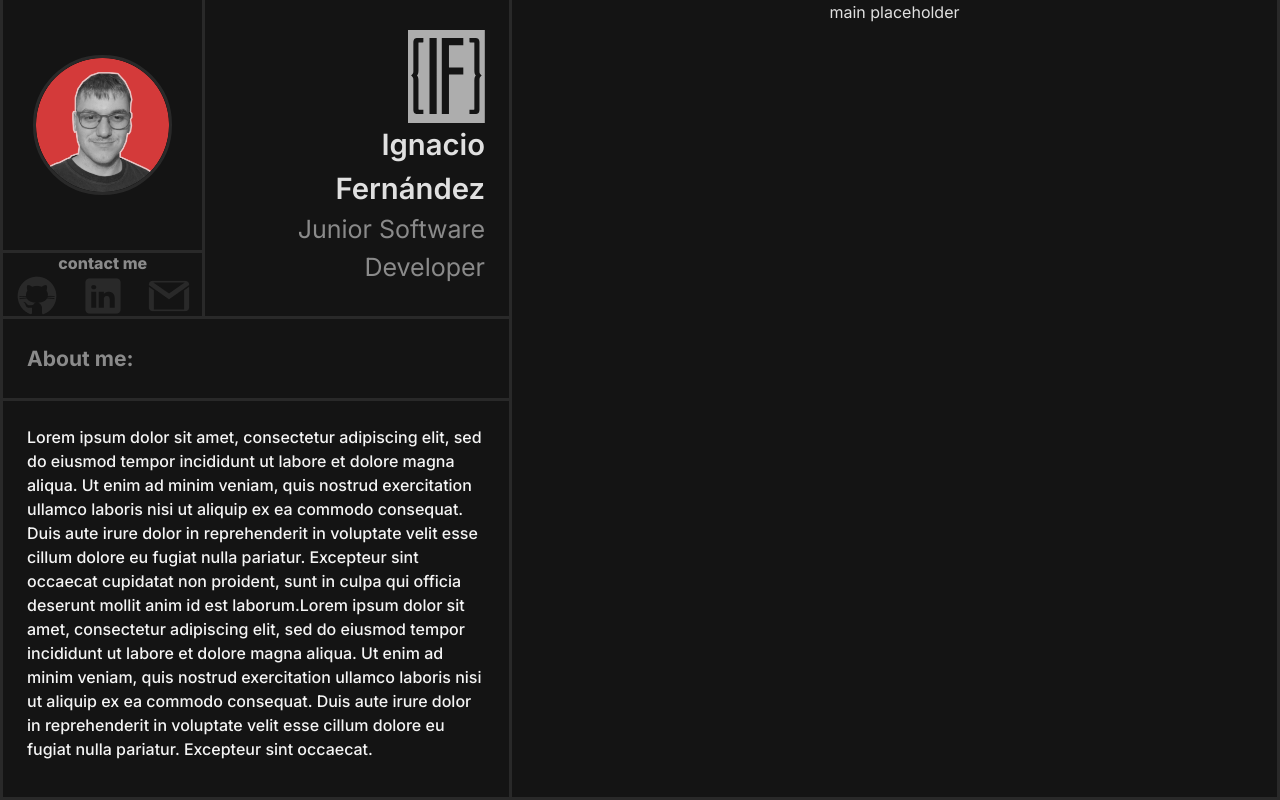
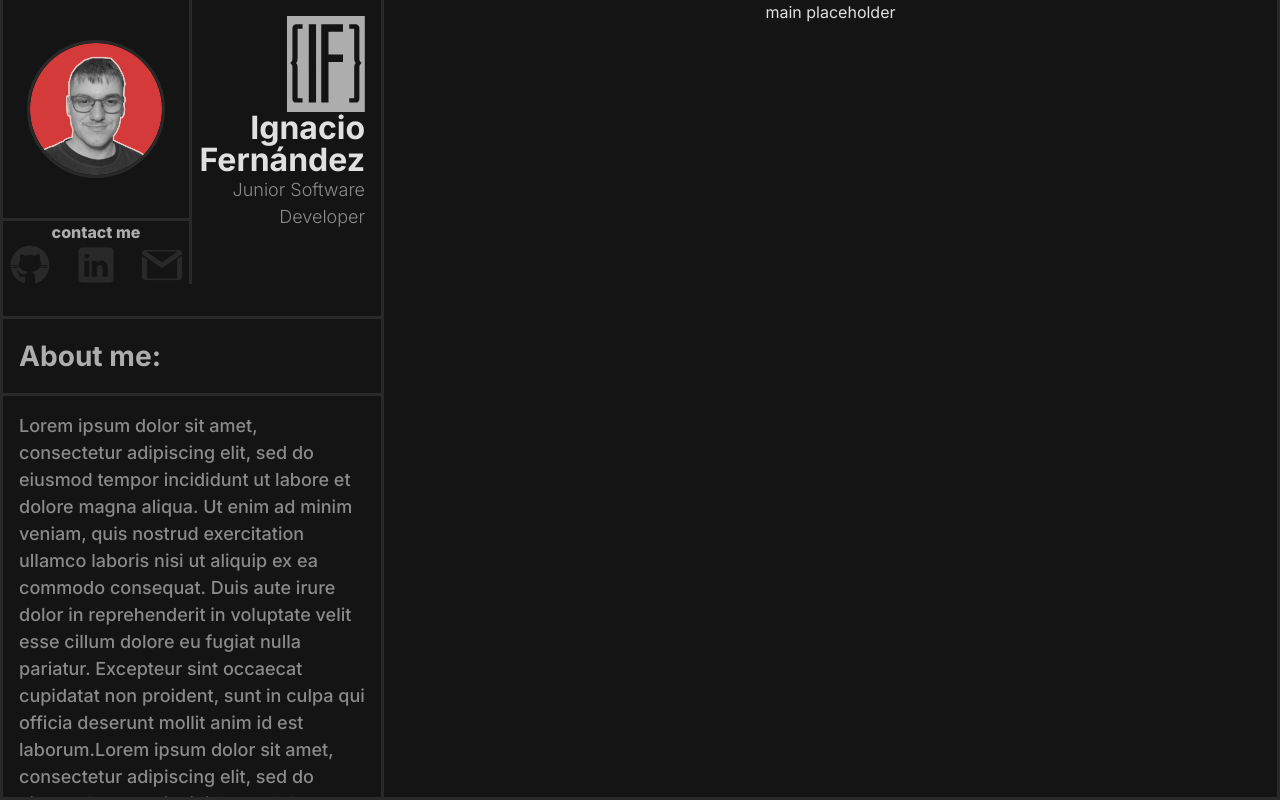
Before and after one commit to ignfer/portfolio, a React (Vite) app: page / in a window 1280 px wide. Built offline with nearby package versions, Linux system fonts and the light colour scheme.

Commit message:
Upload
- separated old code into new reusable components
- progress made with the header

```diff
--- a/src/App.css
+++ b/src/App.css
@@ -14,7 +14,7 @@
 }
 
 main{
-  width: 60%;
+  width: 70%;
   height: 100vh;
   max-width: 1500px;
   max-height: 2000px;
--- /dev/null
+++ b/src/components/AboutMeContent/AboutMeContent.css
@@ -0,0 +1,16 @@
+.about-me-content{
+  height: 100%;
+  box-sizing: border-box;
+  padding: 1rem;
+
+  overflow: scroll;
+
+  font-size: large;
+
+  text-align: left;
+}
+
+.about-me-content > p{
+  color:var(--dark-color-3);
+  font-weight: 500;
+}
--- /dev/null
+++ b/src/components/AboutMeContent/AboutMeContent.jsx
@@ -0,0 +1,18 @@
+import './AboutMeContent.css'
+export default function AboutMeContent(){
+  return(
+    <>
+      <section className='about-me-content'>
+          <p>Lorem ipsum dolor sit amet, consectetur adipiscing elit, sed do eiusmod tempor incididunt ut
+          labore et dolore magna aliqua. Ut enim ad minim veniam, quis nostrud exercitation ullamco
+          laboris nisi ut aliquip ex ea commodo consequat. Duis aute irure dolor in reprehenderit in
+          voluptate velit esse cillum dolore eu fugiat nulla pariatur. Excepteur sint occaecat cupidatat
+          non proident, sunt in culpa qui officia deserunt mollit anim id est laborum.Lorem ipsum dolor
+          sit amet, consectetur adipiscing elit, sed do eiusmod tempor incididunt ut labore et dolore magna
+          aliqua. Ut enim ad minim veniam, quis nostrud exercitation ullamco laboris nisi ut aliquip ex ea
+          commodo consequat. Duis aute irure dolor in reprehenderit in voluptate velit esse cillum dolore
+          eu fugiat nulla pariatur. Excepteur sint occaecat.</p>
+      </section>
+    </>
+  );
+}
--- /dev/null
+++ b/src/components/AboutMeHeader/AboutMeHeader.css
@@ -0,0 +1,14 @@
+.about-me-header{
+  width: 100%;
+
+  box-sizing: border-box;
+  border-bottom-style: solid;
+  border-width: var(--border-default-width);
+  border-color: var(--dark-color-1);
+
+  text-align: left;
+  padding: 1rem;
+
+  font-size:x-large;
+  color:var(--dark-color-2);
+}
--- /dev/null
+++ b/src/components/AboutMeHeader/AboutMeHeader.jsx
@@ -0,0 +1,10 @@
+import './AboutMeHeader.css'
+export default function AboutMeHeader(){
+  return(
+    <>
+      <section className='about-me-header'>
+          <h3> About me: </h3>
+      </section>
+    </>
+  );
+}
--- a/src/components/Header/Header.css
+++ b/src/components/Header/Header.css
@@ -1,7 +1,8 @@
 header{
-  width: 40%;
+  width: 30%;
+  max-width: 1000px;
+
   height: 100vh;
-  max-width: 1000px;
   max-height: 2000px;
 
   background-color: var(--dark-color-0);
@@ -26,42 +27,8 @@ header{
   border-color: var(--dark-color-1);
 }
 
-.header-title-section{
-  float:right;
-  width: 60%;
-  height: 100%;
-  text-align: right;
-  font-size: clamp(12px,25px,48px);
-
-
-  box-sizing: border-box;
-  padding: 1.5rem;
-
-  display: flex;
-  flex-direction: column;
-  justify-content: center;
-  align-items:end;
-
-  overflow: hidden;
-
-}
-
-.header-title-section > img{
-  width: 30%;
-  float:right;
-}
-
-.header-title-section > h4{
-  font-weight: 400;
-  color: var(--dark-color-2);
-}
-
-.header-title-section > h1{
-  font-weight:600;
-}
-
 .header-pfp-contact-section{
-  width: 40%;
+  width: 50%;
   height: 100%;
   float:left;
 }
@@ -77,34 +44,3 @@ header{
 
   overflow: hidden;
 }
-
-.about-me-header{
-  width: 100%;
-
-  box-sizing: border-box;
-  border-bottom-style: solid;
-  border-width: var(--border-default-width);
-  border-color: var(--dark-color-1);
-
-  text-align: left;
-  padding: 1.5rem;
-
-  font-size: large;
-
-  color:var(--dark-color-2);
-}
-
-.about-me-content{
-  height: 100%;
-  box-sizing: border-box;
-  padding: 1.5rem;
-
-  overflow: scroll;
-
-  text-align: left;
-}
-
-.about-me-content > p{
-  color:var(--dark-color-3);
-  font-weight: 500;
-}
--- a/src/components/Header/Header.jsx
+++ b/src/components/Header/Header.jsx
@@ -1,5 +1,8 @@
 import Contact from '../Contact/Contact.jsx';
 import ProfilePicture from '../ProfilePicture/ProfilePicture.jsx';
+import AboutMeHeader from '../AboutMeHeader/AboutMeHeader.jsx';
+import AboutMeContent from '../AboutMeContent/AboutMeContent.jsx';
+import Logo from '../Logo/Logo.jsx';
 
 import './Header.css'
 export default function Header(){
@@ -7,36 +10,16 @@ export default function Header(){
         <>
             <header>
                 <section className='header-info-section'>
-
                     <section className='header-pfp-contact-section'>
                         <ProfilePicture/>
                         <Contact/>
                     </section>
-
-                    <section className='header-title-section'>
-                        <img src={'../public/assets/svgs/IF_LOGO.svg'}></img>
-                        <h1>Ignacio<br></br>Fernández</h1>
-                        <h4>Junior Software<br></br>Developer</h4>
-                    </section>
-
+                    <Logo/>
                 </section>
 
                 <section className='header-about-me-section'>
-                    <section className='about-me-header'>
-                        <h3> About me: </h3>
-                    </section>
-
-                    <section className='about-me-content'>
-                        <p>Lorem ipsum dolor sit amet, consectetur adipiscing elit, sed do eiusmod tempor incididunt ut
-                            labore et dolore magna aliqua. Ut enim ad minim veniam, quis nostrud exercitation ullamco
-                             laboris nisi ut aliquip ex ea commodo consequat. Duis aute irure dolor in reprehenderit in
-                             voluptate velit esse cillum dolore eu fugiat nulla pariatur. Excepteur sint occaecat cupidatat
-                             non proident, sunt in culpa qui officia deserunt mollit anim id est laborum.Lorem ipsum dolor
-                             sit amet, consectetur adipiscing elit, sed do eiusmod tempor incididunt ut labore et dolore magna
-                             aliqua. Ut enim ad minim veniam, quis nostrud exercitation ullamco laboris nisi ut aliquip ex ea
-                             commodo consequat. Duis aute irure dolor in reprehenderit in voluptate velit esse cillum dolore
-                             eu fugiat nulla pariatur. Excepteur sint occaecat.</p>
-                    </section>
+                    <AboutMeHeader/>
+                    <AboutMeContent/>
                 </section>
 
             </header>
--- /dev/null
+++ b/src/components/Logo/Logo.css
@@ -0,0 +1,35 @@
+.header-title-section{
+  float:right;
+  width: 50%;
+  height: 100%;
+  text-align: right;
+  font-size: clamp(12px,25px,48px);
+
+
+  box-sizing: border-box;
+  padding: 1rem;
+
+  display: flex;
+  flex-direction: column;
+  justify-content:flex-start;
+  align-items:end;
+
+  overflow: hidden;
+
+}
+
+.header-title-section > img{
+  width: 50%;
+  float:right;
+}
+
+.header-title-section > h4{
+  font-weight: 300;
+  color: var(--dark-color-3);
+  font-size:large;
+}
+
+.header-title-section > h1{
+  font-size: xx-large;
+  line-height: 2rem;
+}
--- /dev/null
+++ b/src/components/Logo/Logo.jsx
@@ -0,0 +1,12 @@
+import './Logo.css'
+export default function Logo(){
+  return(
+    <>
+      <section className='header-title-section'>
+          <img src={'../public/assets/svgs/IF_LOGO.svg'}></img>
+          <h1>Ignacio<br></br>Fernández</h1>
+          <h4>Junior Software<br></br>Developer</h4>
+      </section>
+    </>
+  );
+}
--- a/src/components/ProfilePicture/ProfilePicture.css
+++ b/src/components/ProfilePicture/ProfilePicture.css
@@ -1,6 +1,8 @@
 .photo-section{
   width: 100%;
-  height: 80%;
+  height: 70%;
+
+  padding: 1rem;
 
   display: flex;
   justify-content: center;
@@ -15,7 +17,7 @@
 }
 
 .photo-section > img {
-  width: 70%;
+  width: 90%;
 
   box-sizing: border-box;
   border-style: solid;
--- a/src/index.css
+++ b/src/index.css
@@ -19,8 +19,9 @@
   with the bright of any other aspect of the color*/
   --dark-color-0:#141414;
   --dark-color-1:#292929;
-  --dark-color-2:#8A8A8A;
-  --dark-color-3:#F5F5F5;
+  --dark-color-2:#ADADAD;
+  --dark-color-3:#8A8A8A;
+  --dark-color-4:#F5F5F5;
 
 
   --default-border-width:2px;
```
